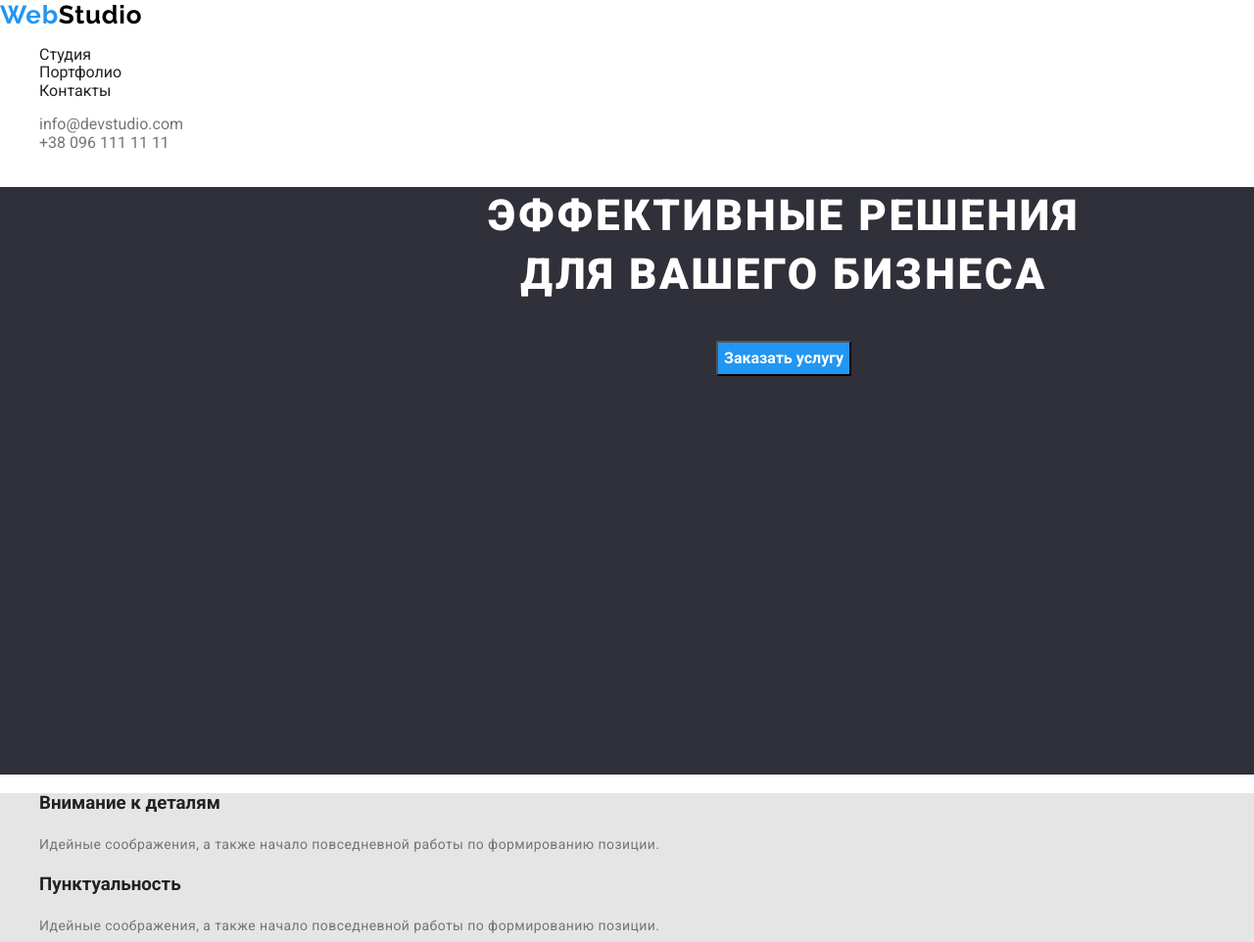
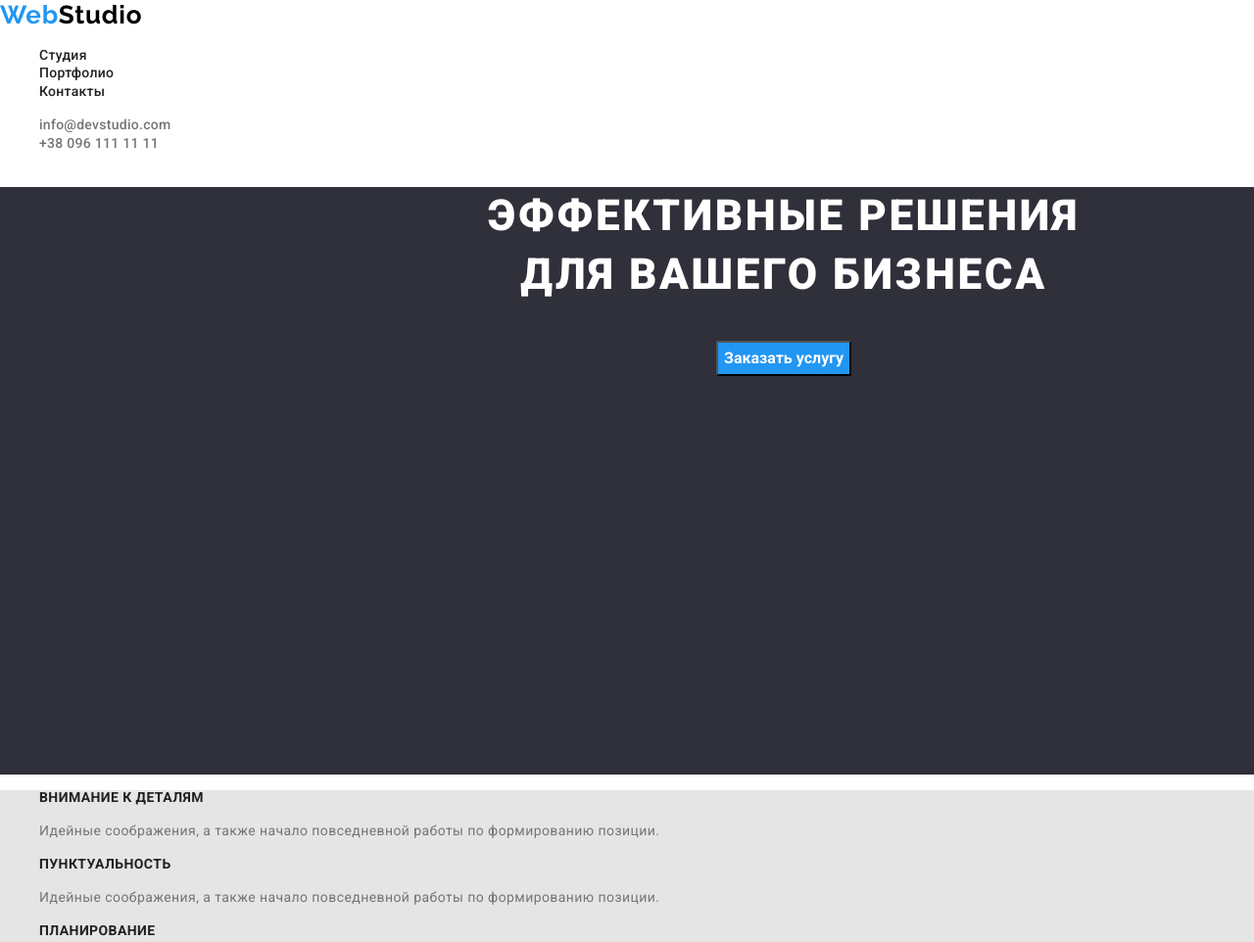
Before and after one commit to Aleksandra-Rud/goit-markup-hw-02, a plain HTML site: page index.html in a window 1280 px wide. Shown: the top 962 px of the page at 98% size. Drawn offline with nearby package versions, Linux system fonts and the light colour scheme.

Commit message:
Выполняет разметку и оформление макета страницы домашнего задания #2
Правки по хедеру и особенностям

```diff
--- a/css/styles.css
+++ b/css/styles.css
@@ -55,6 +55,10 @@
 /*============INDEX==========*/
 .header-links a {
   text-decoration: none;
+  font-weight: 500;
+  font-size: 14px;
+  line-height: 1.14;
+  letter-spacing: 0.02em;
   color: var(--main-font-color);
 }
 
@@ -64,6 +68,10 @@
 }
 
 .contact-links.link {
+  font-weight: 500;
+  font-size: 14px;
+  line-height: 1.14;
+  letter-spacing: 0.02em;
   color: var(--secondary-color);
 }
 
@@ -111,8 +119,7 @@
   background-color: #e5e5e5;
 }
 
-.features-list .list {
-  text-decoration: none;
+.features-list {
   font-weight: bold;
   font-size: 14px;
   line-height: 1.14;
@@ -124,7 +131,7 @@
 .features-description {
   font-weight: normal;
   font-size: 14px;
-  line-height: 24px;
+  line-height: 1.71;
   letter-spacing: 0.03em;
   color: var(--secondary-color);
 }
```
